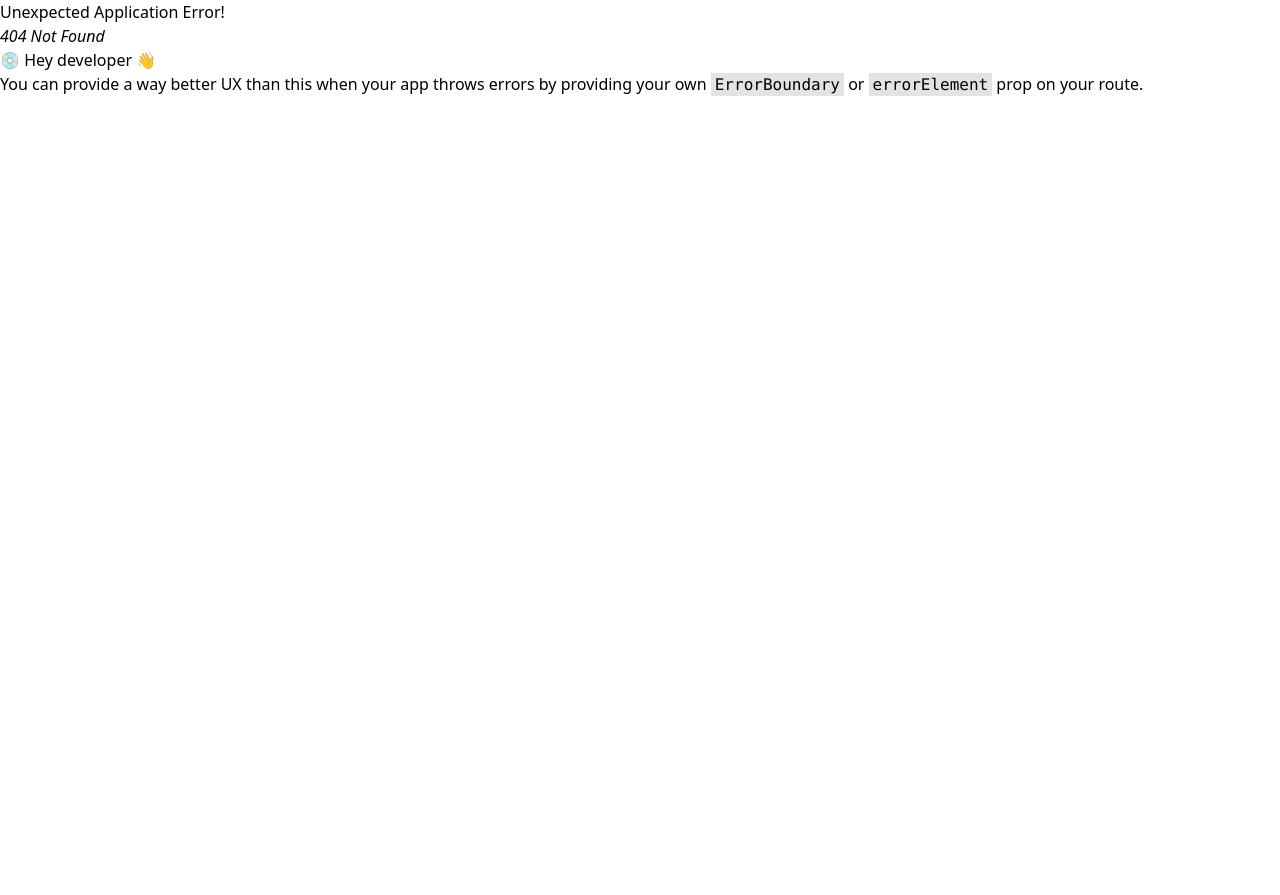
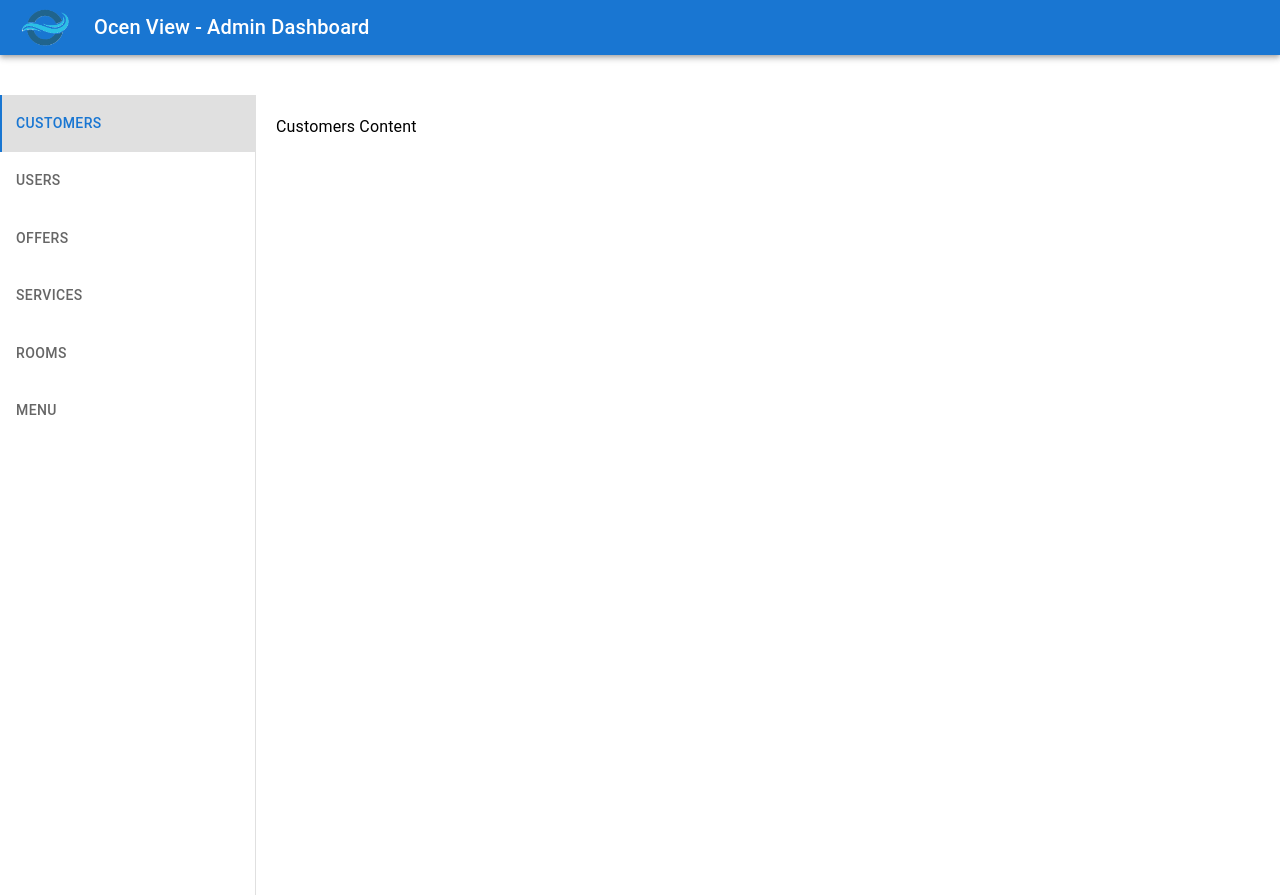
Before and after one commit to dilumharshana/hotel-web-app, a React (Vite) app: page /admin in a window 1280 px wide. Before the commit this address had no page. Before the commit the page ends 800 px from the top, so only its background shows below. Built offline with nearby package versions, Linux system fonts and the light colour scheme.

Commit message:
improvement - added offer creation page, admin dashboard

```diff
--- a/src/App.tsx
+++ b/src/App.tsx
@@ -3,27 +3,37 @@ import "./App.css";
 import Login from "./pages/Login";
 import { Offers } from "./pages/Offers";
 import CustomerSignUp from "./pages/CustomerSignUp";
+import AdminDashboard from "./pages/AdminDashboard";
+import Navbar from "./components/NavBar";
 
 export default function App() {
-
   const router = createBrowserRouter([
     {
       path: "/",
-      element: <div>Hello world!</div>,
+      element: <div>Hello world!</div>
     },
     {
       path: "/offers",
-      element: <Offers/>,
+      element: <Offers />
     },
     {
       path: "/login",
-      element: <Login />,
+      element: <Login />
     },
     {
       path: "/signup",
-      element: <CustomerSignUp />,
+      element: <CustomerSignUp />
     },
+    {
+      path: "/admin",
+      element: <AdminDashboard />
+    }
   ]);
 
-  return <RouterProvider router={router} />;
+  return (
+    <>
+      <Navbar title="Ocen View - Admin Dashboard" />
+      <RouterProvider router={router} />
+    </>
+  );
 }
--- /dev/null
+++ b/src/components/Modal.tsx
@@ -0,0 +1,37 @@
+import Box from "@mui/material/Box";
+import Modal from "@mui/material/Modal";
+
+const style = {
+  position: "absolute" as "absolute",
+  width: "30%",
+  top: "50%",
+  left: "50%",
+  transform: "translate(-50%, -50%)",
+  background: "#fff",
+  boxShadow: 24,
+  padding: "2%",
+  borderRadius: "10px"
+};
+
+export default function ModalComponent({
+  open,
+  handleClose,
+  children
+}: {
+  open: boolean;
+  handleClose: any;
+  children: any;
+}) {
+  return (
+    <div>
+      <Modal
+        open={open}
+        onClose={handleClose}
+        aria-labelledby="modal-modal-title"
+        aria-describedby="modal-modal-description"
+      >
+        <Box style={style}>{children}</Box>
+      </Modal>
+    </div>
+  );
+}
--- a/src/components/NavBar.tsx
+++ b/src/components/NavBar.tsx
@@ -16,7 +16,7 @@ export default function Navbar({ title = "" }) {
             aria-label="menu"
             sx={{ mr: 2 }}
           >
-            <MenuIcon />
+            <img src="/logo.png" width="50px" height="50px" alt="" />
           </IconButton>
           <Typography variant="h6" color="inherit" component="div">
             {title}
--- /dev/null
+++ b/src/components/OffersModal.tsx
@@ -0,0 +1,156 @@
+import { useState } from "react";
+import ModalComponent from "../components/Modal";
+import {
+  Box,
+  Button,
+  Checkbox,
+  Container,
+  TextField,
+  Typography
+} from "@mui/material";
+import * as Yup from "yup";
+import axios from "axios";
+import { ErrorMessage, Field, Form, Formik } from "formik";
+import { Datepicker } from "flowbite-react";
+
+export const OffersModal = ({ mode = "create" }) => {
+  const [open, setOpen] = useState(false);
+  const handleOpen = () => setOpen(true);
+  const handleClose = () => setOpen(false);
+
+  const validationSchema = Yup.object().shape({
+    name: Yup.string().required("Name is required"),
+    description: Yup.string().required("Name is required")
+  });
+
+  const initialValues = {
+    name: "",
+    description: "",
+    isActive: "",
+    thumbnailUrl: "",
+    endingDate: new Date().toDateString()
+  };
+
+  const handleSubmit = async (
+    values: typeof initialValues,
+    { setSubmitting }: any
+  ) => {
+    try {
+      console.log(values);
+
+      // Handle form submission here
+      const response: any = await axios.post(
+        "http://127.0.0.1:5000/customer",
+        values
+      );
+
+      console.log(response);
+
+      if (response.data.customerId) {
+        handleClose();
+      }
+
+      setSubmitting(false);
+    } catch (error) {
+      console.log(error);
+    }
+  };
+
+  const formType = mode == "create" ? "Create" : "Edit";
+
+  return (
+    <>
+      <Button variant="outlined" onClick={handleOpen}>
+        {`Create`} Offer
+      </Button>
+      <ModalComponent open={open} handleClose={handleClose}>
+        <Container maxWidth="sm">
+          <Box mb={4}>
+            <Typography variant="h4" className="form-title basic-font-color">
+              {`${formType} Offer`}
+            </Typography>
+          </Box>
+          <Formik
+            initialValues={initialValues}
+            validationSchema={validationSchema}
+            onSubmit={handleSubmit}
+          >
+            {({ errors, touched, isValid, dirty, setFieldValue }) => (
+              <Form>
+                <div className="form-field">
+                  <Field
+                    as={TextField}
+                    fullWidth
+                    name="name"
+                    label="Offer Name"
+                    error={touched.name && errors.name}
+                    helperText={<ErrorMessage name="name" />}
+                  />
+                </div>
+                <div className="form-field">
+                  <Field
+                    as={TextField}
+                    fullWidth
+                    name="description"
+                    label="Description"
+                    error={touched.description && errors.description}
+                    helperText={<ErrorMessage name="email" />}
+                  />
+                </div>
+                <div className="form-field">
+                  <Field
+                    as={TextField}
+                    fullWidth
+                    name="thumbnailUrl"
+                    label="URL of offer banner"
+                    error={touched.thumbnailUrl && errors.thumbnailUrl}
+                    helperText={<ErrorMessage name="contactNumber" />}
+                  />
+                </div>
+                <div className="form-field">
+                  <Box display="flex" alignItems="center" gap={1}>
+                    <Box className="offer-end-date-input-label-container">
+                      Offer end date
+                    </Box>
+                    <Box className="offer-end-date-input-container">
+                      <Datepicker
+                        onSelectedDateChanged={(date) =>
+                          setFieldValue("endingDate", date)
+                        }
+                      />
+                    </Box>
+                  </Box>
+                </div>
+                <div className="form-field">
+                  <Box display="flex" alignItems="center">
+                    <Box>
+                      <Field
+                        as={Checkbox}
+                        fullWidth
+                        name="isActive"
+                        label="Offer is active"
+                        error={touched.isActive && errors.isActive}
+                        helperText={<ErrorMessage name="verifyPassword" />}
+                      />
+                    </Box>
+                    <Box className="gray-color-font">Offer is Active</Box>
+                  </Box>
+                </div>
+                <Button
+                  type="submit"
+                  variant="contained"
+                  color="primary"
+                  fullWidth
+                  className="submit-button"
+                  disabled={!(isValid && dirty)}
+                >
+                  Create
+                </Button>
+              </Form>
+            )}
+          </Formik>
+        </Container>
+      </ModalComponent>
+    </>
+  );
+};
--- a/src/index.css
+++ b/src/index.css
@@ -48,3 +48,74 @@
     min-height: 200px;
   }
 }
+
+/* Dashboard.css */
+
+.dashboard {
+  display: flex;
+  height: 100vh;
+}
+
+.left-panel {
+  width: 20%;
+  border-right: 1px solid #e0e0e0;
+}
+
+.right-panel {
+  width: 80%;
+  padding: 20px;
+}
+
+.vertical-tabs {
+  height: 100%;
+}
+
+.vertical-tabs .MuiTabs-indicator {
+  left: 0;
+  right: auto;
+}
+
+.vertical-tabs .MuiTab-root {
+  align-items: flex-start;
+  text-align: left;
+  width: 100%;
+  padding: 20px 16px;
+  transition: background-color 0.3s;
+}
+
+.vertical-tabs .MuiTab-root:hover {
+  background-color: #f5f5f5;
+}
+
+.vertical-tabs .Mui-selected {
+  background-color: #e0e0e0;
+}
+
+/* Responsive design */
+@media (max-width: 768px) {
+  .dashboard {
+    flex-direction: column;
+  }
+
+  .left-panel,
+  .right-panel {
+    width: 100%;
+  }
+
+  .vertical-tabs {
+    height: auto;
+  }
+}
+
+.offer-end-date-input-label-container {
+  width: 40%;
+  color: gray;
+}
+
+.offer-end-date-input-container {
+  width: 100%;
+}
+
+.gray-color-font {
+  color: gray;
+}
--- /dev/null
+++ b/src/pages/AdminDashboard.tsx
@@ -0,0 +1,79 @@
+import React, { useState } from "react";
+import { Grid, Tab, Tabs, Typography, Box } from "@mui/material";
+import { Offers } from "./Offers";
+
+// Tab panel component
+function TabPanel(props: any) {
+  const { children, value, index, ...other } = props;
+
+  return (
+    <div
+      role="tabpanel"
+      hidden={value !== index}
+      id={`vertical-tabpanel-${index}`}
+      aria-labelledby={`vertical-tab-${index}`}
+      {...other}
+    >
+      {value === index && (
+        <Box>
+          <Typography>{children}</Typography>
+        </Box>
+      )}
+    </div>
+  );
+}
+
+// Main Dashboard component
+const AdminDashboard = () => {
+  const [value, setValue] = useState(0);
+
+  const handleChange = (event, newValue) => {
+    setValue(newValue);
+  };
+
+  return (
+    <div className="dashboard">
+      <Grid container>
+        <Grid item className="left-panel">
+          <Tabs
+            orientation="vertical"
+            variant="scrollable"
+            value={value}
+            onChange={handleChange}
+            aria-label="Vertical tabs example"
+            className="vertical-tabs"
+          >
+            <Tab label="Customers" />
+            <Tab label="Users" />
+            <Tab label="Offers" />
+            <Tab label="Services" />
+            <Tab label="Rooms" />
+            <Tab label="Menu" />
+          </Tabs>
+        </Grid>
+        <Grid item className="right-panel">
+          <TabPanel value={value} index={0}>
+            Customers Content
+          </TabPanel>
+          <TabPanel value={value} index={1}>
+            Users Content
+          </TabPanel>
+          <TabPanel value={value} index={2}>
+            <Offers />
+          </TabPanel>
+          <TabPanel value={value} index={3}>
+            Services Content
+          </TabPanel>
+          <TabPanel value={value} index={4}>
+            Rooms Content
+          </TabPanel>
+          <TabPanel value={value} index={5}>
+            Menu Content
+          </TabPanel>
+        </Grid>
+      </Grid>
+    </div>
+  );
+};
+
+export default AdminDashboard;
--- a/src/pages/Offers.tsx
+++ b/src/pages/Offers.tsx
@@ -1,12 +1,15 @@
-import { Container, Grid } from "@mui/material";
+import { Button, Container, Grid } from "@mui/material";
 import OfferCard from "../components/OfferCard";
-import Navbar from "../components/NavBar";
+import { OffersModal } from "../components/OffersModal";
 
 export const Offers = () => {
   return (
     <>
-      <Navbar title="Offers"/>
       <Container>
+        <Grid container direction="row">
+          <Grid display="flex" justifyContent="end" sm={12} mb={5}>
+            <OffersModal />
+          </Grid>
           <Grid container direction="row" gap={4}>
             <Grid>
               <OfferCard />
@@ -24,6 +27,7 @@ export const Offers = () => {
               <OfferCard />
             </Grid>
           </Grid>
+        </Grid>
       </Container>
     </>
   );
```
Also changed, not shown: src/components/OfferCard.tsx (+40 -49 lines), public/logo.png (added). Lines whose indentation alone changed are shown as unchanged.
